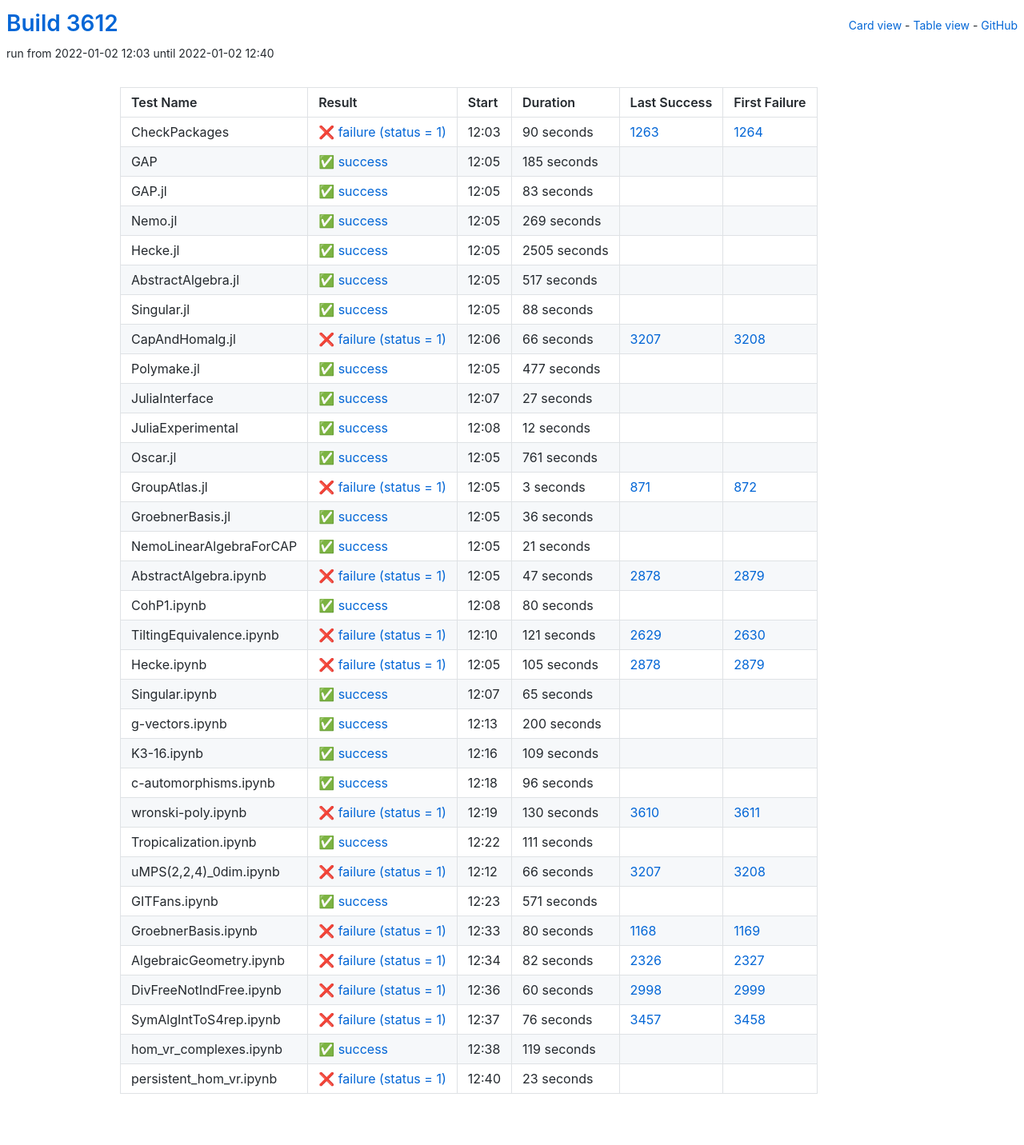
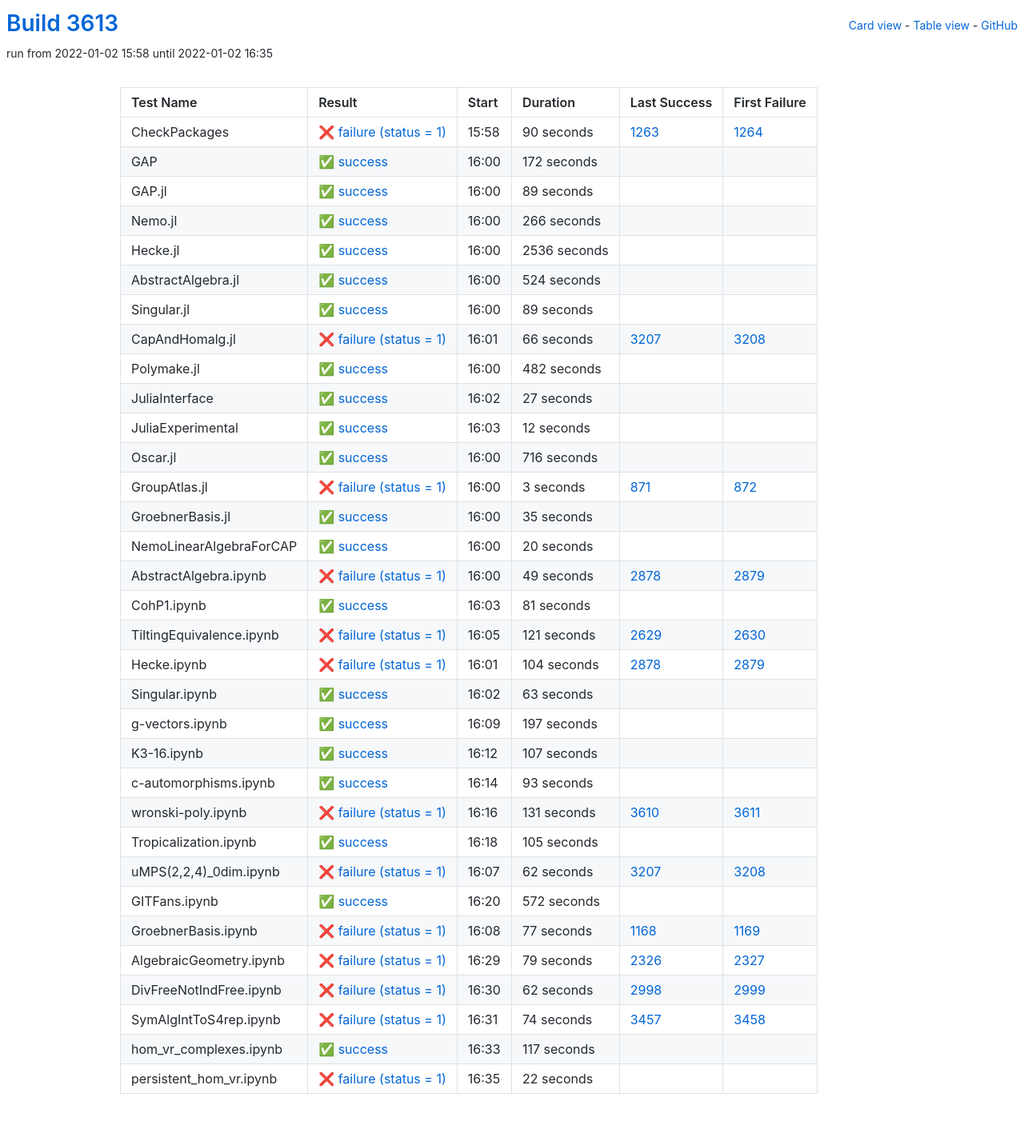
Before and after one commit to oscar-system/oscar-ci-status-stable, a Jekyll site: the page built from table.html, in a window 1280 px wide. Shown: the whole page at 80% size. Built offline with Jekyll 4.4.1, drawn with Linux system fonts in a browser that asks for light colours.

Commit message:
Build #3613

```diff
--- a/_data/ci.yml
+++ b/_data/ci.yml
@@ -1,6 +1,6 @@
 ---
-build: 3612
-build_url: https://oscarci.mathematik.uni-kl.de/job/oscar-stable/3612/
+build: 3613
+build_url: https://oscarci.mathematik.uni-kl.de/job/oscar-stable/3613/
 job: oscar-stable
 organization: oscar-system
 repo: oscar-ci-status-stable
@@ -8,8 +8,8 @@ repourl: https://github.com/oscar-system/oscar-ci-status-stable
 tests:
 - name: CheckPackages
   id: checkpackages
-  log: https://oscarci.mathematik.uni-kl.de/job/oscar-stable/3612/artifact/logs/build-3612/CheckPackages.log
-  start: 2022-01-02 12:03
+  log: https://oscarci.mathematik.uni-kl.de/job/oscar-stable/3613/artifact/logs/build-3613/CheckPackages.log
+  start: 2022-01-02 15:58
   success: false
   exitcode: 1
   status: failure
@@ -20,80 +20,80 @@ tests:
   first_failure_url: https://oscarci.mathematik.uni-kl.de/job/oscar-stable/1264/
 - name: GAP
   id: gap
-  log: https://oscarci.mathematik.uni-kl.de/job/oscar-stable/3612/artifact/logs/build-3612/GAP.log
-  start: 2022-01-02 12:05
+  log: https://oscarci.mathematik.uni-kl.de/job/oscar-stable/3613/artifact/logs/build-3613/GAP.log
+  start: 2022-01-02 16:00
   success: true
   exitcode: 0
   status: success
-  duration: 185
+  duration: 172
   last_success: false
   last_success_url:
   first_failure: false
   first_failure_url:
 - name: GAP.jl
   id: gap-jl
-  log: https://oscarci.mathematik.uni-kl.de/job/oscar-stable/3612/artifact/logs/build-3612/GAP.jl.log
-  start: 2022-01-02 12:05
+  log: https://oscarci.mathematik.uni-kl.de/job/oscar-stable/3613/artifact/logs/build-3613/GAP.jl.log
+  start: 2022-01-02 16:00
   success: true
   exitcode: 0
   status: success
-  duration: 83
+  duration: 89
   last_success: false
   last_success_url:
   first_failure: false
   first_failure_url:
 - name: Nemo.jl
   id: nemo-jl
-  log: https://oscarci.mathematik.uni-kl.de/job/oscar-stable/3612/artifact/logs/build-3612/Nemo.jl.log
-  start: 2022-01-02 12:05
+  log: https://oscarci.mathematik.uni-kl.de/job/oscar-stable/3613/artifact/logs/build-3613/Nemo.jl.log
+  start: 2022-01-02 16:00
   success: true
   exitcode: 0
   status: success
-  duration: 269
+  duration: 266
   last_success: false
   last_success_url:
   first_failure: false
   first_failure_url:
 - name: Hecke.jl
   id: hecke-jl
-  log: https://oscarci.mathematik.uni-kl.de/job/oscar-stable/3612/artifact/logs/build-3612/Hecke.jl.log
-  start: 2022-01-02 12:05
+  log: https://oscarci.mathematik.uni-kl.de/job/oscar-stable/3613/artifact/logs/build-3613/Hecke.jl.log
+  start: 2022-01-02 16:00
   success: true
   exitcode: 0
   status: success
-  duration: 2505
+  duration: 2536
   last_success: false
   last_success_url:
   first_failure: false
   first_failure_url:
 - name: AbstractAlgebra.jl
   id: abstractalgebra-jl
-  log: https://oscarci.mathematik.uni-kl.de/job/oscar-stable/3612/artifact/logs/build-3612/AbstractAlgebra.jl.log
-  start: 2022-01-02 12:05
+  log: https://oscarci.mathematik.uni-kl.de/job/oscar-stable/3613/artifact/logs/build-3613/AbstractAlgebra.jl.log
+  start: 2022-01-02 16:00
   success: true
   exitcode: 0
   status: success
-  duration: 517
+  duration: 524
   last_success: false
   last_success_url:
   first_failure: false
   first_failure_url:
 - name: Singular.jl
   id: singular-jl
-  log: https://oscarci.mathematik.uni-kl.de/job/oscar-stable/3612/artifact/logs/build-3612/Singular.jl.log
-  start: 2022-01-02 12:05
+  log: https://oscarci.mathematik.uni-kl.de/job/oscar-stable/3613/artifact/logs/build-3613/Singular.jl.log
+  start: 2022-01-02 16:00
   success: true
   exitcode: 0
   status: success
-  duration: 88
+  duration: 89
   last_success: false
   last_success_url:
   first_failure: false
   first_failure_url:
 - name: CapAndHomalg.jl
   id: capandhomalg-jl
-  log: https://oscarci.mathematik.uni-kl.de/job/oscar-stable/3612/artifact/logs/build-3612/CapAndHomalg.jl.log
-  start: 2022-01-02 12:06
+  log: https://oscarci.mathematik.uni-kl.de/job/oscar-stable/3613/artifact/logs/build-3613/CapAndHomalg.jl.log
+  start: 2022-01-02 16:01
   success: false
   exitcode: 1
   status: failure
@@ -104,20 +104,20 @@ tests:
   first_failure_url: https://oscarci.mathematik.uni-kl.de/job/oscar-stable/3208/
 - name: Polymake.jl
   id: polymake-jl
-  log: https://oscarci.mathematik.uni-kl.de/job/oscar-stable/3612/artifact/logs/build-3612/Polymake.jl.log
-  start: 2022-01-02 12:05
+  log: https://oscarci.mathematik.uni-kl.de/job/oscar-stable/3613/artifact/logs/build-3613/Polymake.jl.log
+  start: 2022-01-02 16:00
   success: true
   exitcode: 0
   status: success
-  duration: 477
+  duration: 482
   last_success: false
   last_success_url:
   first_failure: false
   first_failure_url:
 - name: JuliaInterface
   id: juliainterface
-  log: https://oscarci.mathematik.uni-kl.de/job/oscar-stable/3612/artifact/logs/build-3612/JuliaInterface.log
-  start: 2022-01-02 12:07
+  log: https://oscarci.mathematik.uni-kl.de/job/oscar-stable/3613/artifact/logs/build-3613/JuliaInterface.log
+  start: 2022-01-02 16:02
   success: true
   exitcode: 0
   status: success
@@ -128,8 +128,8 @@ tests:
   first_failure_url:
 - name: JuliaExperimental
   id: juliaexperimental
-  log: https://oscarci.mathematik.uni-kl.de/job/oscar-stable/3612/artifact/logs/build-3612/JuliaExperimental.log
-  start: 2022-01-02 12:08
+  log: https://oscarci.mathematik.uni-kl.de/job/oscar-stable/3613/artifact/logs/build-3613/JuliaExperimental.log
+  start: 2022-01-02 16:03
   success: true
   exitcode: 0
   status: success
@@ -140,20 +140,20 @@ tests:
   first_failure_url:
 - name: Oscar.jl
   id: oscar-jl
-  log: https://oscarci.mathematik.uni-kl.de/job/oscar-stable/3612/artifact/logs/build-3612/Oscar.jl.log
-  start: 2022-01-02 12:05
+  log: https://oscarci.mathematik.uni-kl.de/job/oscar-stable/3613/artifact/logs/build-3613/Oscar.jl.log
+  start: 2022-01-02 16:00
   success: true
   exitcode: 0
   status: success
-  duration: 761
+  duration: 716
   last_success: false
   last_success_url:
   first_failure: false
   first_failure_url:
 - name: GroupAtlas.jl
   id: groupatlas-jl
-  log: https://oscarci.mathematik.uni-kl.de/job/oscar-stable/3612/artifact/logs/build-3612/GroupAtlas.jl.log
-  start: 2022-01-02 12:05
+  log: https://oscarci.mathematik.uni-kl.de/job/oscar-stable/3613/artifact/logs/build-3613/GroupAtlas.jl.log
+  start: 2022-01-02 16:00
   success: false
   exitcode: 1
   status: failure
@@ -164,56 +164,56 @@ tests:
   first_failure_url: https://oscarci.mathematik.uni-kl.de/job/oscar-stable/872/
 - name: GroebnerBasis.jl
   id: groebnerbasis-jl
-  log: https://oscarci.mathematik.uni-kl.de/job/oscar-stable/3612/artifact/logs/build-3612/GroebnerBasis.jl.log
-  start: 2022-01-02 12:05
+  log: https://oscarci.mathematik.uni-kl.de/job/oscar-stable/3613/artifact/logs/build-3613/GroebnerBasis.jl.log
+  start: 2022-01-02 16:00
   success: true
   exitcode: 0
   status: success
-  duration: 36
+  duration: 35
   last_success: false
   last_success_url:
   first_failure: false
   first_failure_url:
 - name: NemoLinearAlgebraForCAP
   id: nemolinearalgebraforcap
-  log: https://oscarci.mathematik.uni-kl.de/job/oscar-stable/3612/artifact/logs/build-3612/NemoLinearAlgebraForCAP.log
-  start: 2022-01-02 12:05
+  log: https://oscarci.mathematik.uni-kl.de/job/oscar-stable/3613/artifact/logs/build-3613/NemoLinearAlgebraForCAP.log
+  start: 2022-01-02 16:00
   success: true
   exitcode: 0
   status: success
-  duration: 21
+  duration: 20
   last_success: false
   last_success_url:
   first_failure: false
   first_failure_url:
 - name: AbstractAlgebra.ipynb
   id: abstractalgebra-ipynb
-  log: https://oscarci.mathematik.uni-kl.de/job/oscar-stable/3612/artifact/logs/build-3612/AbstractAlgebra.ipynb.log
-  start: 2022-01-02 12:05
+  log: https://oscarci.mathematik.uni-kl.de/job/oscar-stable/3613/artifact/logs/build-3613/AbstractAlgebra.ipynb.log
+  start: 2022-01-02 16:00
   success: false
   exitcode: 1
   status: failure
-  duration: 47
+  duration: 49
   last_success: 2878
   last_success_url: https://oscarci.mathematik.uni-kl.de/job/oscar-stable/2878/
   first_failure: 2879
   first_failure_url: https://oscarci.mathematik.uni-kl.de/job/oscar-stable/2879/
 - name: CohP1.ipynb
   id: cohp1-ipynb
-  log: https://oscarci.mathematik.uni-kl.de/job/oscar-stable/3612/artifact/logs/build-3612/CohP1.ipynb.log
-  start: 2022-01-02 12:08
+  log: https://oscarci.mathematik.uni-kl.de/job/oscar-stable/3613/artifact/logs/build-3613/CohP1.ipynb.log
+  start: 2022-01-02 16:03
   success: true
   exitcode: 0
   status: success
-  duration: 80
+  duration: 81
   last_success: false
   last_success_url:
   first_failure: false
   first_failure_url:
 - name: TiltingEquivalence.ipynb
   id: tiltingequivalence-ipynb
-  log: https://oscarci.mathematik.uni-kl.de/job/oscar-stable/3612/artifact/logs/build-3612/TiltingEquivalence.ipynb.log
-  start: 2022-01-02 12:10
+  log: https://oscarci.mathematik.uni-kl.de/job/oscar-stable/3613/artifact/logs/build-3613/TiltingEquivalence.ipynb.log
+  start: 2022-01-02 16:05
   success: false
   exitcode: 1
   status: failure
@@ -224,180 +224,180 @@ tests:
   first_failure_url: https://oscarci.mathematik.uni-kl.de/job/oscar-stable/2630/
 - name: Hecke.ipynb
   id: hecke-ipynb
-  log: https://oscarci.mathematik.uni-kl.de/job/oscar-stable/3612/artifact/logs/build-3612/Hecke.ipynb.log
-  start: 2022-01-02 12:05
+  log: https://oscarci.mathematik.uni-kl.de/job/oscar-stable/3613/artifact/logs/build-3613/Hecke.ipynb.log
+  start: 2022-01-02 16:01
   success: false
   exitcode: 1
   status: failure
-  duration: 105
+  duration: 104
   last_success: 2878
   last_success_url: https://oscarci.mathematik.uni-kl.de/job/oscar-stable/2878/
   first_failure: 2879
   first_failure_url: https://oscarci.mathematik.uni-kl.de/job/oscar-stable/2879/
 - name: Singular.ipynb
   id: singular-ipynb
-  log: https://oscarci.mathematik.uni-kl.de/job/oscar-stable/3612/artifact/logs/build-3612/Singular.ipynb.log
-  start: 2022-01-02 12:07
+  log: https://oscarci.mathematik.uni-kl.de/job/oscar-stable/3613/artifact/logs/build-3613/Singular.ipynb.log
+  start: 2022-01-02 16:02
   success: true
   exitcode: 0
   status: success
-  duration: 65
+  duration: 63
   last_success: false
   last_success_url:
   first_failure: false
   first_failure_url:
 - name: g-vectors.ipynb
   id: g-vectors-ipynb
-  log: https://oscarci.mathematik.uni-kl.de/job/oscar-stable/3612/artifact/logs/build-3612/g-vectors.ipynb.log
-  start: 2022-01-02 12:13
+  log: https://oscarci.mathematik.uni-kl.de/job/oscar-stable/3613/artifact/logs/build-3613/g-vectors.ipynb.log
+  start: 2022-01-02 16:09
   success: true
   exitcode: 0
   status: success
-  duration: 200
+  duration: 197
   last_success: false
   last_success_url:
   first_failure: false
   first_failure_url:
 - name: K3-16.ipynb
   id: k3-16-ipynb
-  log: https://oscarci.mathematik.uni-kl.de/job/oscar-stable/3612/artifact/logs/build-3612/K3-16.ipynb.log
-  start: 2022-01-02 12:16
+  log: https://oscarci.mathematik.uni-kl.de/job/oscar-stable/3613/artifact/logs/build-3613/K3-16.ipynb.log
+  start: 2022-01-02 16:12
   success: true
   exitcode: 0
   status: success
-  duration: 109
+  duration: 107
   last_success: false
   last_success_url:
   first_failure: false
   first_failure_url:
 - name: c-automorphisms.ipynb
   id: c-automorphisms-ipynb
-  log: https://oscarci.mathematik.uni-kl.de/job/oscar-stable/3612/artifact/logs/build-3612/c-automorphisms.ipynb.log
-  start: 2022-01-02 12:18
+  log: https://oscarci.mathematik.uni-kl.de/job/oscar-stable/3613/artifact/logs/build-3613/c-automorphisms.ipynb.log
+  start: 2022-01-02 16:14
   success: true
   exitcode: 0
   status: success
-  duration: 96
+  duration: 93
   last_success: false
   last_success_url:
   first_failure: false
   first_failure_url:
 - name: wronski-poly.ipynb
   id: wronski-poly-ipynb
-  log: https://oscarci.mathematik.uni-kl.de/job/oscar-stable/3612/artifact/logs/build-3612/wronski-poly.ipynb.log
-  start: 2022-01-02 12:19
+  log: https://oscarci.mathematik.uni-kl.de/job/oscar-stable/3613/artifact/logs/build-3613/wronski-poly.ipynb.log
+  start: 2022-01-02 16:16
   success: false
   exitcode: 1
   status: failure
-  duration: 130
+  duration: 131
   last_success: 3610
   last_success_url: https://oscarci.mathematik.uni-kl.de/job/oscar-stable/3610/
   first_failure: 3611
   first_failure_url: https://oscarci.mathematik.uni-kl.de/job/oscar-stable/3611/
 - name: Tropicalization.ipynb
   id: tropicalization-ipynb
-  log: https://oscarci.mathematik.uni-kl.de/job/oscar-stable/3612/artifact/logs/build-3612/Tropicalization.ipynb.log
-  start: 2022-01-02 12:22
+  log: https://oscarci.mathematik.uni-kl.de/job/oscar-stable/3613/artifact/logs/build-3613/Tropicalization.ipynb.log
+  start: 2022-01-02 16:18
   success: true
   exitcode: 0
   status: success
-  duration: 111
+  duration: 105
   last_success: false
   last_success_url:
   first_failure: false
   first_failure_url:
 - name: uMPS(2,2,4)_0dim.ipynb
   id: umps-2-2-4-0dim-ipynb
-  log: https://oscarci.mathematik.uni-kl.de/job/oscar-stable/3612/artifact/logs/build-3612/uMPS-2-2-4-_0dim.ipynb.log
-  start: 2022-01-02 12:12
+  log: https://oscarci.mathematik.uni-kl.de/job/oscar-stable/3613/artifact/logs/build-3613/uMPS-2-2-4-_0dim.ipynb.log
+  start: 2022-01-02 16:07
   success: false
   exitcode: 1
   status: failure
-  duration: 66
+  duration: 62
   last_success: 3207
   last_success_url: https://oscarci.mathematik.uni-kl.de/job/oscar-stable/3207/
   first_failure: 3208
   first_failure_url: https://oscarci.mathematik.uni-kl.de/job/oscar-stable/3208/
 - name: GITFans.ipynb
   id: gitfans-ipynb
-  log: https://oscarci.mathematik.uni-kl.de/job/oscar-stable/3612/artifact/logs/build-3612/GITFans.ipynb.log
-  start: 2022-01-02 12:23
+  log: https://oscarci.mathematik.uni-kl.de/job/oscar-stable/3613/artifact/logs/build-3613/GITFans.ipynb.log
+  start: 2022-01-02 16:20
   success: true
   exitcode: 0
   status: success
-  duration: 571
+  duration: 572
   last_success: false
   last_success_url:
   first_failure: false
   first_failure_url:
 - name: GroebnerBasis.ipynb
   id: groebnerbasis-ipynb
-  log: https://oscarci.mathematik.uni-kl.de/job/oscar-stable/3612/artifact/logs/build-3612/GroebnerBasis.ipynb.log
-  start: 2022-01-02 12:33
+  log: https://oscarci.mathematik.uni-kl.de/job/oscar-stable/3613/artifact/logs/build-3613/GroebnerBasis.ipynb.log
+  start: 2022-01-02 16:08
   success: false
   exitcode: 1
   status: failure
-  duration: 80
+  duration: 77
   last_success: 1168
   last_success_url: https://oscarci.mathematik.uni-kl.de/job/oscar-stable/1168/
   first_failure: 1169
   first_failure_url: https://oscarci.mathematik.uni-kl.de/job/oscar-stable/1169/
 - name: AlgebraicGeometry.ipynb
   id: algebraicgeometry-ipynb
-  log: https://oscarci.mathematik.uni-kl.de/job/oscar-stable/3612/artifact/logs/build-3612/AlgebraicGeometry.ipynb.log
-  start: 2022-01-02 12:34
+  log: https://oscarci.mathematik.uni-kl.de/job/oscar-stable/3613/artifact/logs/build-3613/AlgebraicGeometry.ipynb.log
+  start: 2022-01-02 16:29
   success: false
   exitcode: 1
   status: failure
-  duration: 82
+  duration: 79
   last_success: 2326
   last_success_url: https://oscarci.mathematik.uni-kl.de/job/oscar-stable/2326/
   first_failure: 2327
   first_failure_url: https://oscarci.mathematik.uni-kl.de/job/oscar-stable/2327/
 - name: DivFreeNotIndFree.ipynb
   id: divfreenotindfree-ipynb
-  log: https://oscarci.mathematik.uni-kl.de/job/oscar-stable/3612/artifact/logs/build-3612/DivFreeNotIndFree.ipynb.log
-  start: 2022-01-02 12:36
+  log: https://oscarci.mathematik.uni-kl.de/job/oscar-stable/3613/artifact/logs/build-3613/DivFreeNotIndFree.ipynb.log
+  start: 2022-01-02 16:30
   success: false
   exitcode: 1
   status: failure
-  duration: 60
+  duration: 62
   last_success: 2998
   last_success_url: https://oscarci.mathematik.uni-kl.de/job/oscar-stable/2998/
   first_failure: 2999
   first_failure_url: https://oscarci.mathematik.uni-kl.de/job/oscar-stable/2999/
 - name: SymAlgIntToS4rep.ipynb
   id: symalginttos4rep-ipynb
-  log: https://oscarci.mathematik.uni-kl.de/job/oscar-stable/3612/artifact/logs/build-3612/SymAlgIntToS4rep.ipynb.log
-  start: 2022-01-02 12:37
+  log: https://oscarci.mathematik.uni-kl.de/job/oscar-stable/3613/artifact/logs/build-3613/SymAlgIntToS4rep.ipynb.log
+  start: 2022-01-02 16:31
   success: false
   exitcode: 1
   status: failure
-  duration: 76
+  duration: 74
   last_success: 3457
   last_success_url: https://oscarci.mathematik.uni-kl.de/job/oscar-stable/3457/
   first_failure: 3458
   first_failure_url: https://oscarci.mathematik.uni-kl.de/job/oscar-stable/3458/
 - name: hom_vr_complexes.ipynb
   id: hom-vr-complexes-ipynb
-  log: https://oscarci.mathematik.uni-kl.de/job/oscar-stable/3612/artifact/logs/build-3612/hom_vr_complexes.ipynb.log
-  start: 2022-01-02 12:38
+  log: https://oscarci.mathematik.uni-kl.de/job/oscar-stable/3613/artifact/logs/build-3613/hom_vr_complexes.ipynb.log
+  start: 2022-01-02 16:33
   success: true
   exitcode: 0
   status: success
-  duration: 119
+  duration: 117
   last_success: false
   last_success_url:
   first_failure: false
   first_failure_url:
 - name: persistent_hom_vr.ipynb
   id: persistent-hom-vr-ipynb
-  log: https://oscarci.mathematik.uni-kl.de/job/oscar-stable/3612/artifact/logs/build-3612/persistent_hom_vr.ipynb.log
-  start: 2022-01-02 12:40
+  log: https://oscarci.mathematik.uni-kl.de/job/oscar-stable/3613/artifact/logs/build-3613/persistent_hom_vr.ipynb.log
+  start: 2022-01-02 16:35
   success: false
   exitcode: 1
   status: failure
-  duration: 23
+  duration: 22
   last_success: false
   last_success_url:
   first_failure: false
```
Also changed, not shown: README.md.
